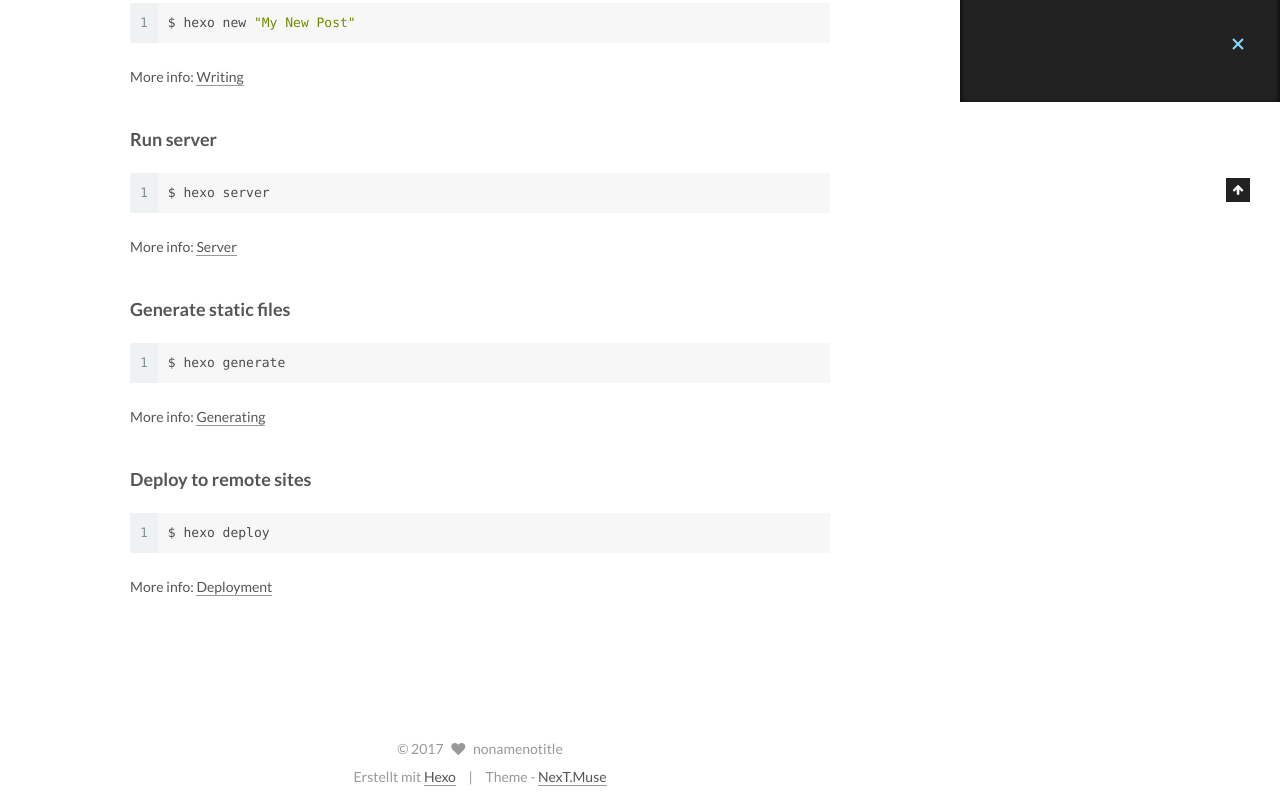
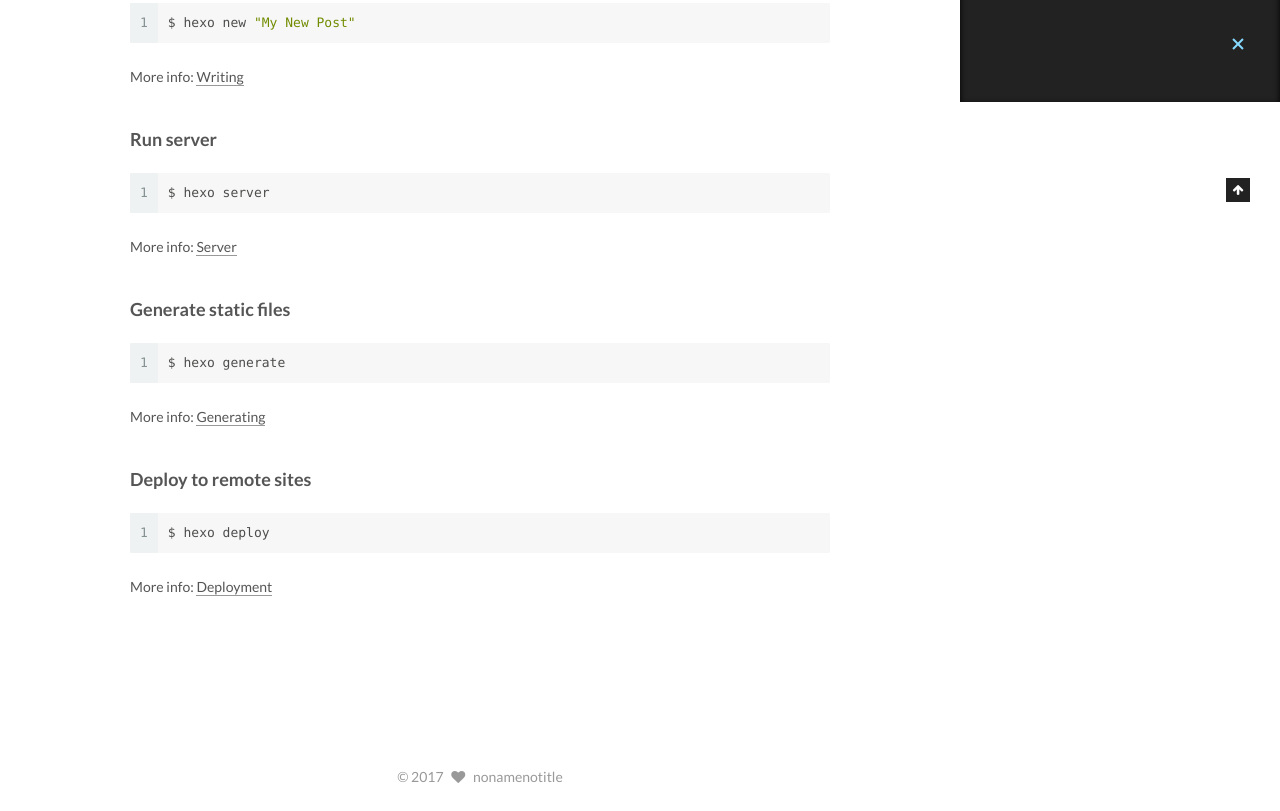
Before and after one commit to nonamenotitle/nonamenotitle.github.io, a plain HTML site: page 2017/06/15/hello-world/index.html in a window 1280 px wide. Shown: the part 698-1509 px from the top of the page. Drawn offline with Linux system fonts and the light colour scheme.

Commit message:
Site updated: 2017-06-15 22:39:43

```diff
--- a/2017/06/15/hello-world/index.html
+++ b/2017/06/15/hello-world/index.html
@@ -498,17 +498,6 @@
 </div>
 
 
-<div class="powered-by">
-  Erstellt mit  <a class="theme-link" href="https://hexo.io">Hexo</a>
-</div>
-
-<div class="theme-info">
-  Theme -
-  <a class="theme-link" href="https://github.com/iissnan/hexo-theme-next">
-    NexT.Muse
-  </a>
-</div>
-
 
 
 
--- a/css/main.css
+++ b/css/main.css
@@ -1677,7 +1677,7 @@ pre .javascript .function {
   width: 4px;
   height: 4px;
   border-radius: 50%;
-  background: #b501ff;
+  background: #c1c4ff;
 }
 .links-of-blogroll {
   font-size: 13px;
```
Also changed, not shown: archives/2017/06/index.html (+0 -11 lines), archives/2017/index.html (+0 -11 lines), archives/index.html (+0 -11 lines), index.html (+0 -11 lines).
